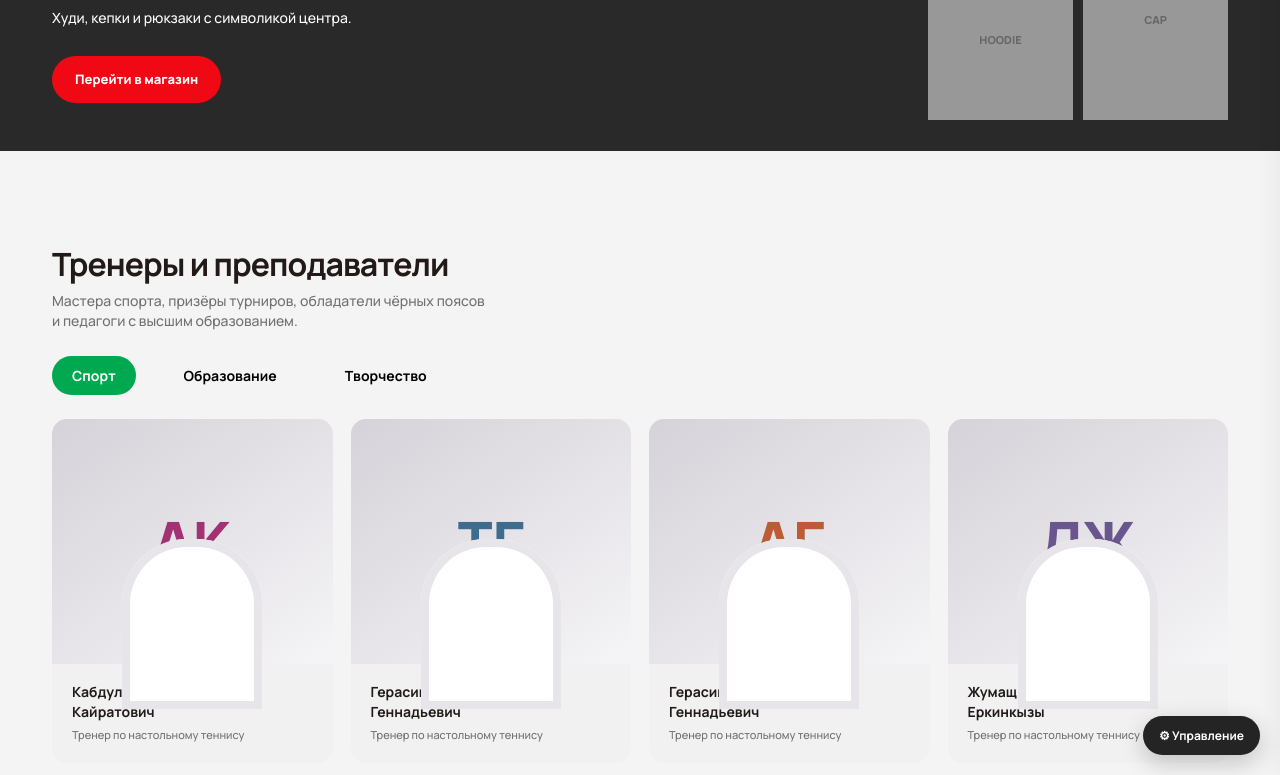
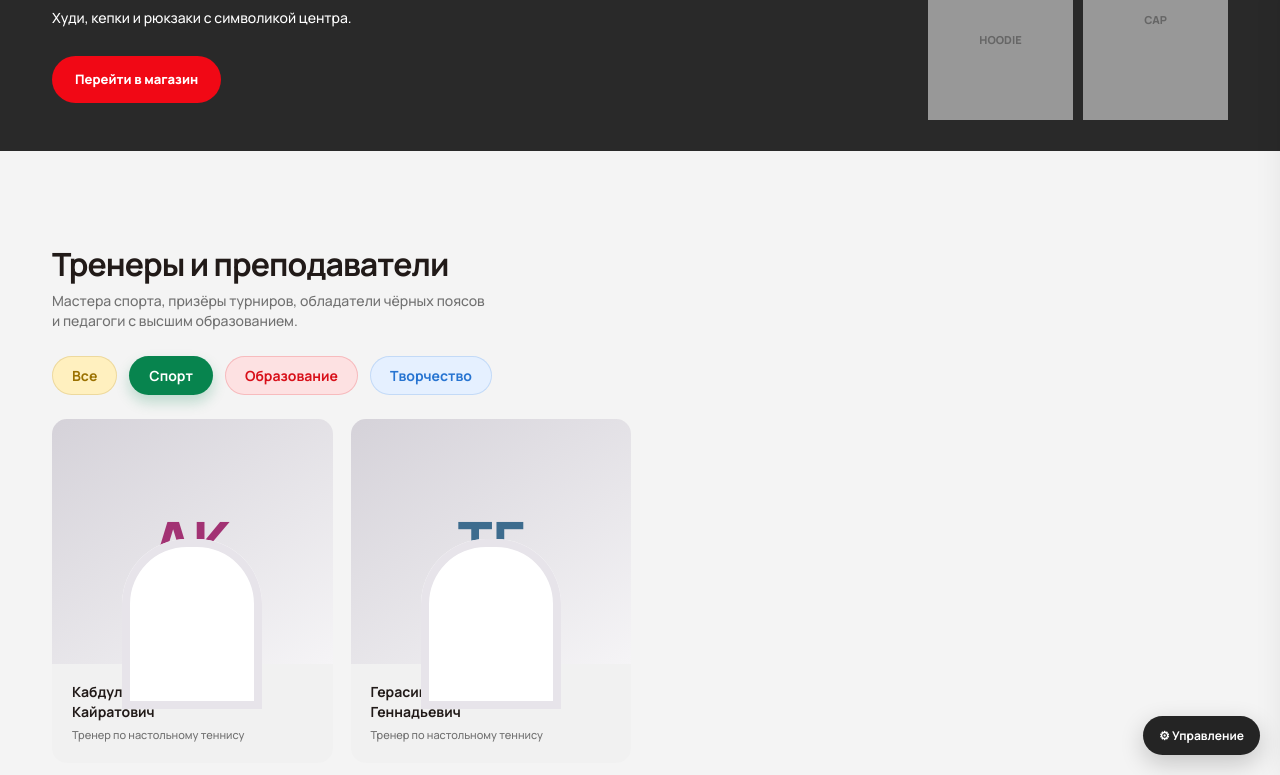
Before and after one commit to Tamyrlan/sanasport, a plain HTML site: page index.html in a window 1280 px wide. Both pictures are taken after a click on the tab "Спорт". Shown: the part 3148-3923 px from the top of the page. Drawn offline with Linux system fonts and the light colour scheme.

Commit message:
Add animated trainer category filters

```diff
--- a/index.html
+++ b/index.html
@@ -57,7 +57,7 @@
 
     <section class="shop" id="shop"><div class="container shop__inner"><div><small class="eyebrow">НОВОЕ</small><h2>Sana Shop — фирменный мерч</h2><p>Худи, кепки и рюкзаки с символикой центра.</p><a class="button button--red" href="shop.html">Перейти в магазин</a></div><div class="shop-products"><span>HOODIE</span><span>CAP</span></div></div></section>
 
-    <section class="section container trainers" id="parents"><h2>Тренеры и преподаватели</h2><p>Мастера спорта, призёры турниров, обладатели чёрных поясов<br>и педагоги с высшим образованием.</p><div class="tabs"><button class="tab is-active" data-tab="sport">Спорт</button><button class="tab" data-tab="education">Образование</button><button class="tab" data-tab="creative">Творчество</button></div><div class="trainer-grid" data-panel="sport"><article><div class="avatar avatar--one">АК</div><h3>Кабдулов Арсен<br>Кайратович</h3><p>Тренер по настольному теннису</p></article><article><div class="avatar avatar--two">ТГ</div><h3>Герасименко Тимофей<br>Геннадьевич</h3><p>Тренер по настольному теннису</p></article><article><div class="avatar avatar--three">АГ</div><h3>Герасименко Александр<br>Геннадьевич</h3><p>Тренер по настольному теннису</p></article><article><div class="avatar avatar--four">ЛЖ</div><h3>Жумащ Лаура<br>Еркинкызы</h3><p>Тренер по настольному теннису</p></article></div></section>
+    <section class="section container trainers" id="parents"><h2>Тренеры и преподаватели</h2><p>Мастера спорта, призёры турниров, обладатели чёрных поясов<br>и педагоги с высшим образованием.</p><div class="tabs" role="tablist" aria-label="Категории тренеров"><button class="tab is-active" data-trainer-filter="all" role="tab" aria-selected="true">Все</button><button class="tab" data-trainer-filter="sport" role="tab" aria-selected="false">Спорт</button><button class="tab" data-trainer-filter="education" role="tab" aria-selected="false">Образование</button><button class="tab" data-trainer-filter="creative" role="tab" aria-selected="false">Творчество</button></div><div class="trainer-grid"><article data-trainer-category="sport"><div class="avatar avatar--one">АК</div><h3>Кабдулов Арсен<br>Кайратович</h3><p>Тренер по настольному теннису</p></article><article data-trainer-category="sport"><div class="avatar avatar--two">ТГ</div><h3>Герасименко Тимофей<br>Геннадьевич</h3><p>Тренер по настольному теннису</p></article><article data-trainer-category="education"><div class="avatar avatar--three">АГ</div><h3>Герасименко Александр<br>Геннадьевич</h3><p>Преподаватель образовательных программ</p></article><article data-trainer-category="creative"><div class="avatar avatar--four">ЛЖ</div><h3>Жумащ Лаура<br>Еркинкызы</h3><p>Преподаватель творческих дисциплин</p></article></div></section>
 
     <section class="faq section container" id="faq"><h2>Вопрос-ответ</h2><div class="faq-list"><details open><summary>Проходят ли детские кружки и секции одновременно с занятиями для взрослых? <b>−</b></summary><p>Да, расписание разделено по залам и времени — дети и взрослые не пересекаются на площадках.</p></details><details><summary>Нужно ли специальное снаряжение для занятий? <b>+</b></summary><p>На первом занятии всё необходимое оборудование предоставляется центром.</p></details><details><summary>У вас есть бесплатный пробный урок? <b>+</b></summary><p>Да, оставьте заявку, и администратор подберёт удобное направление.</p></details><details><summary>На каких языках проходят занятия? <b>+</b></summary><p>Занятия проходят на русском и казахском языках.</p></details><details><summary>Вы государственная организация? <b>+</b></summary><p>Sana Sport — частный семейный спортивный центр.</p></details></div></section>
 
--- a/script.js
+++ b/script.js
@@ -304,6 +304,52 @@ directionTabs.forEach((tab) => {
   });
 });
 
+const trainerTabs = document.querySelectorAll("[data-trainer-filter]");
+const trainerCards = document.querySelectorAll(".trainer-grid article");
+
+function revealTrainerCards(cards) {
+  if (window.matchMedia("(prefers-reduced-motion: reduce)").matches) return;
+
+  const easing = getComputedStyle(document.documentElement)
+    .getPropertyValue("--ease-out")
+    .trim();
+
+  cards.forEach((card, index) => {
+    card.trainerFilterAnimation?.cancel();
+    card.trainerFilterAnimation = card.animate(
+      [
+        { opacity: 0, transform: "translateY(8px)" },
+        { opacity: 1, transform: "translateY(0)" },
+      ],
+      {
+        duration: 160,
+        delay: Math.min(index, 3) * 30,
+        easing,
+      },
+    );
+  });
+}
+
+trainerTabs.forEach((tab) => {
+  tab.addEventListener("click", () => {
+    trainerTabs.forEach((item) => {
+      item.classList.toggle("is-active", item === tab);
+      item.setAttribute("aria-selected", String(item === tab));
+    });
+
+    const category = tab.dataset.trainerFilter;
+    trainerCards.forEach((card) =>
+      card.classList.toggle(
+        "is-hidden",
+        category !== "all" && card.dataset.trainerCategory !== category,
+      ),
+    );
+    revealTrainerCards(
+      [...trainerCards].filter((card) => !card.classList.contains("is-hidden")),
+    );
+  });
+});
+
 function closeDirectionModal() {
   closeModal(directionModal);
 }
--- a/styles.css
+++ b/styles.css
@@ -708,20 +708,60 @@ a {
 }
 .tabs {
   display: flex;
-  gap: 28px;
+  gap: 12px;
   margin: 24px 0;
 }
-.tab {
+.tabs .tab {
   border: 0;
-  background: none;
+  background: var(--trainer-tab-surface);
+  color: var(--trainer-tab-color);
   padding: 10px 20px;
   border-radius: 25px;
   font: 700 14px Manrope;
   cursor: pointer;
+  box-shadow: inset 0 0 0 1px color-mix(in srgb, var(--trainer-tab-color) 18%, transparent);
+  transition:
+    transform var(--button-motion-duration) var(--ease-out),
+    background-color var(--button-motion-duration) ease,
+    color var(--button-motion-duration) ease,
+    box-shadow var(--button-motion-duration) ease;
+}
+.tab[data-trainer-filter="all"] {
+  --trainer-tab-color: #9b7100;
+  --trainer-tab-surface: #fff0bf;
+}
+.tab[data-trainer-filter="sport"] {
+  --trainer-tab-color: #07844e;
+  --trainer-tab-surface: #e3f5eb;
+}
+.tab[data-trainer-filter="education"] {
+  --trainer-tab-color: #d8101a;
+  --trainer-tab-surface: #fde1e2;
+}
+.tab[data-trainer-filter="creative"] {
+  --trainer-tab-color: #2774d1;
+  --trainer-tab-surface: #e5f0ff;
 }
 .tab.is-active {
   color: #fff;
-  background: #00a94f;
+  background: var(--trainer-tab-color);
+  box-shadow: 0 7px 14px color-mix(in srgb, var(--trainer-tab-color) 24%, transparent);
+}
+.tab[data-trainer-filter="all"].is-active {
+  color: var(--ink);
+}
+@media (hover: hover) and (pointer: fine) {
+  .tab:hover {
+    background: var(--trainer-tab-color);
+    color: #fff;
+    box-shadow: 0 7px 14px color-mix(in srgb, var(--trainer-tab-color) 24%, transparent);
+  }
+  .tab[data-trainer-filter="all"]:hover {
+    color: var(--ink);
+  }
+}
+.trainer-grid article.is-hidden {
+  display: none;
 }
 .trainer-grid {
   display: grid;
```
Also changed, not shown: index-served.html (+1 -1 lines).
